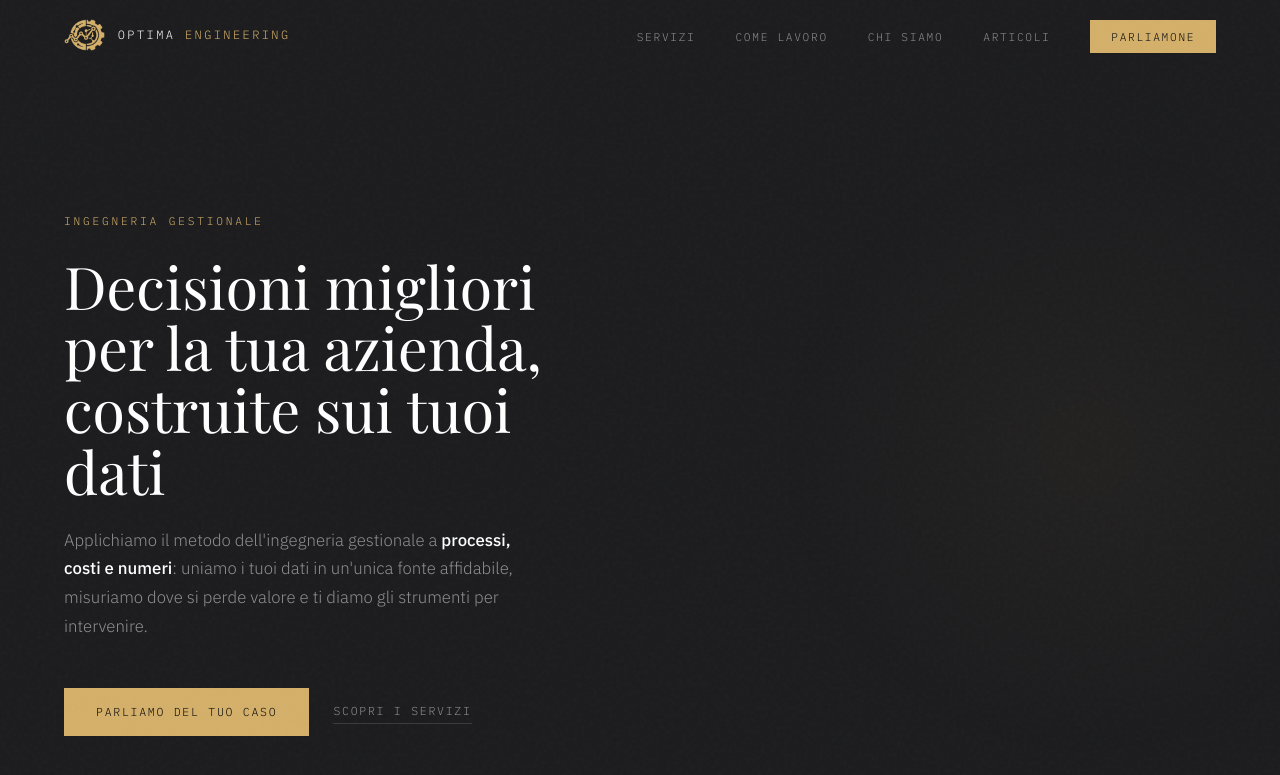
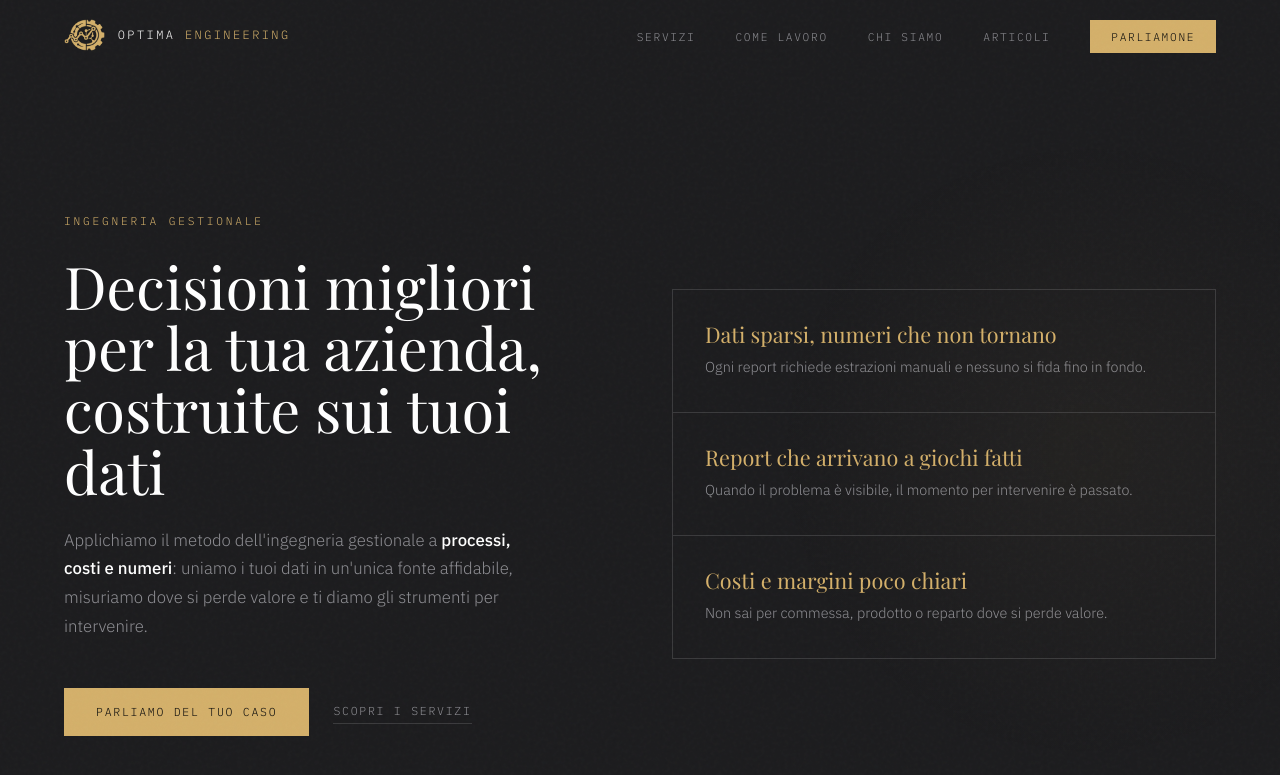
Before and after one commit to edoardo2496/optima_engineering, a Jekyll site: the page built from index.html, in a window 1280 px wide and 900 px high. Shown: the top 775 px of the window. Built offline with Jekyll 4.4.1, drawn with Linux system fonts in a browser that asks for light colours; some web fonts are replaced.

Commit message:
Add pain points section to hero component

```diff
--- a/_includes/hero.html
+++ b/_includes/hero.html
@@ -10,5 +10,11 @@
       <a href="#servizi" class="btn-ghost">Scopri i servizi</a>
     </div>
   </div>
-  <!-- hero-right invariato: le pain-list sono già neutre -->
+  <div class="hero-right">
+    <ul class="pain-list">
+      <li class="pain-item"><div class="pain-text"><strong>Dati sparsi, numeri che non tornano</strong><span class="pain-sub">Ogni report richiede estrazioni manuali e nessuno si fida fino in fondo.</span></div></li>
+      <li class="pain-item"><div class="pain-text"><strong>Report che arrivano a giochi fatti</strong><span class="pain-sub">Quando il problema è visibile, il momento per intervenire è passato.</span></div></li>
+      <li class="pain-item"><div class="pain-text"><strong>Costi e margini poco chiari</strong><span class="pain-sub">Non sai per commessa, prodotto o reparto dove si perde valore.</span></div></li>
+    </ul>
+  </div>
 </section>
```
